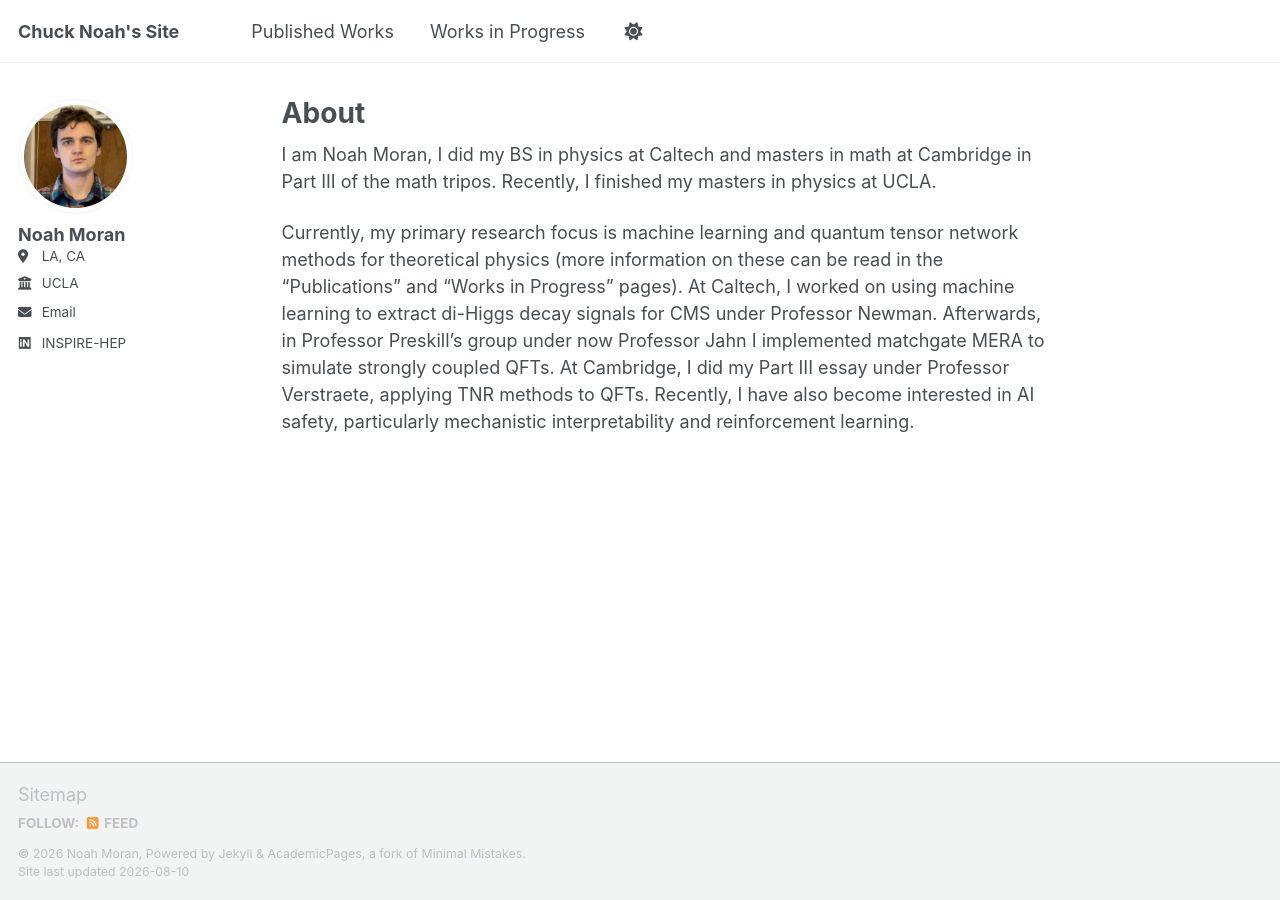
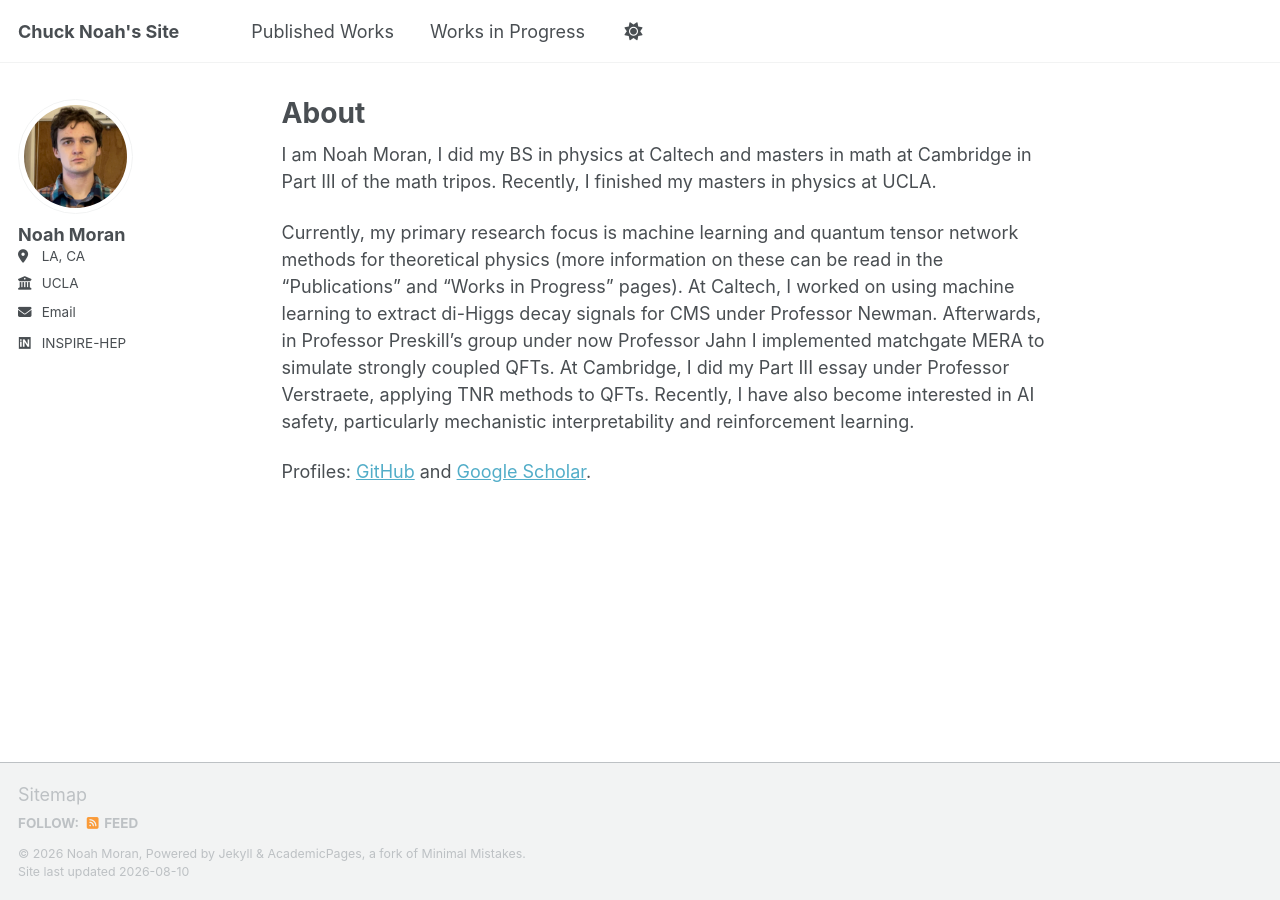
Before and after one commit to chucknoah/chucknoah.github.io, a Jekyll site: the page built from _pages/about.md, in a window 1280 px wide. Built offline with Jekyll 4.4.1, drawn with Linux system fonts in a browser that asks for light colours; some web fonts are replaced; a script bundle is joined from its source files by our own code; library files that are not in the unit come from our copies.

Commit message:
update about.md

```diff
--- a/_pages/about.md
+++ b/_pages/about.md
@@ -11,3 +11,5 @@ redirect_from:
 I am Noah Moran, I did my BS in physics at Caltech and masters in math at Cambridge in Part III of the math tripos. Recently, I finished my masters in physics at UCLA.
 
 Currently, my primary research focus is machine learning and quantum tensor network methods for theoretical physics (more information on these can be read in the "Publications" and "Works in Progress" pages). At Caltech, I worked on using machine learning to extract di-Higgs decay signals for CMS under Professor Newman. Afterwards, in Professor Preskill's group under now Professor Jahn I implemented matchgate MERA to simulate strongly coupled QFTs. At Cambridge, I did my Part III essay under Professor Verstraete, applying TNR methods to QFTs. Recently, I have also become interested in AI safety, particularly mechanistic interpretability and reinforcement learning.
+
+Profiles: [GitHub](https://github.com/chucknoah) and [Google Scholar](https://scholar.google.com/citations?user=O3jLegUAAAAJ&hl=en&oi=ao).
```
